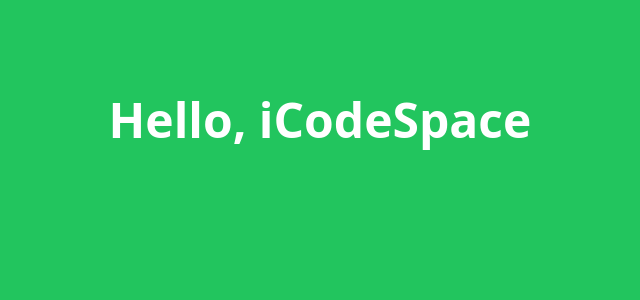
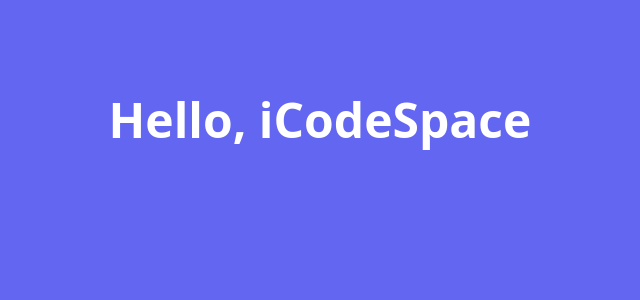
Before and after one commit to mdaleardc/iCodeSpace, a Next.js app: page / in a window 1280 px wide. Shown: the top 300 px of the page, without its empty margins (320-960 px from the left). Built offline with nearby package versions, Linux system fonts and the light colour scheme.

Commit message:
push test

```diff
--- a/app/page.js
+++ b/app/page.js
@@ -1,6 +1,6 @@
 export default function Home() {
   return (
-    <div className="w-screen h-screen bg-green-500 text-white font-bold text-5xl text-center pt-24">
+    <div className="w-screen h-screen bg-indigo-500 text-white font-bold text-5xl text-center pt-24">
     Hello, iCodeSpace
     </div>
   );
```
